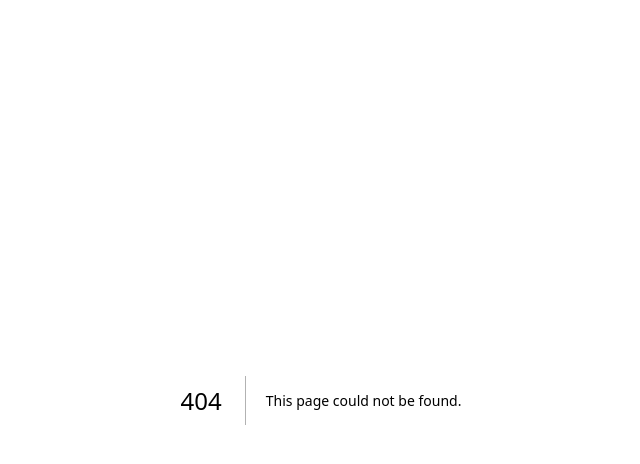
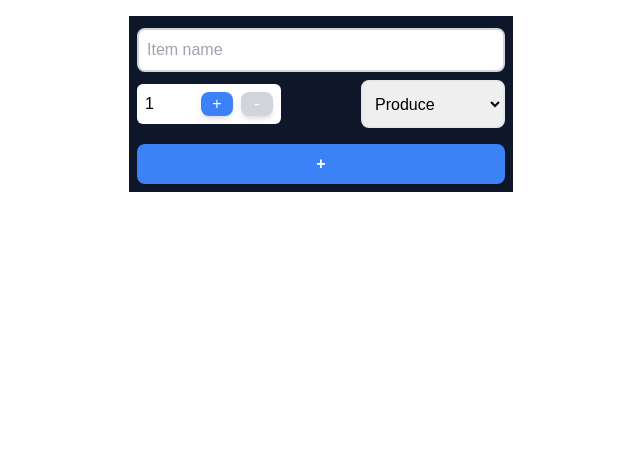
Before and after one commit to SerapisGod/cprg306-assignments, a Next.js app: page /week-5 in a window 1280 px wide. Before the commit this address had no page. Shown: the top 464 px of the page, without its empty margins (319-959 px from the left). Built offline with nearby package versions, Linux system fonts and the light colour scheme.

Commit message:
Week 5 assignment complete

```diff
--- a/app/page.js
+++ b/app/page.js
@@ -8,6 +8,7 @@ export default function Page() {
                 <Link href="/week-2">Week 2 Assignment Link</Link>
                 <Link href="/week-3">Week 3 Assignment Link</Link>
                 <Link href="/week-4">Week 4 Assignment Link</Link>
+                <Link href="/week-5">Week 5 Assignment Link</Link>
             </div>
         </main>
     );
--- a/app/week-4/page.js
+++ b/app/week-4/page.js
@@ -2,13 +2,14 @@
 
 import { useState } from "react";
 import NewItem from "./new-item";
+import { Main } from "next/document";
 
 export default function NewItemPage() {
     return (
-        <div className="flex justify-center w-full">
+        <main className="flex justify-center w-full">
             <div>
                 <NewItem />
             </div>
-        </div>
+        </main>
     );
 }
--- /dev/null
+++ b/app/week-5/new-item.js
@@ -0,0 +1,78 @@
+"use client";
+import { Input } from "postcss";
+import { useState } from "react";
+
+export default function NewItem() {
+
+    const [name , setName] = useState("");
+    const [category, setCategory] = useState("produce");
+
+    const [quantity, setQuantity] = useState(1);
+
+    const handleSubmit = (e) =>
+        {
+        e.preventDefault();
+
+        const item = {
+            name,
+            category,
+            quantity
+        };
+        console.log(item);
+
+        alert('Name: ${name}, Category: ${category}, Quantity: ${quantity}');
+
+        setName("");
+        setCategory("produce");
+        setQuantity(1);
+        };
+
+    const increment = () => quantity < 20 && setQuantity(quantity + 1);
+
+    const decrement = () => quantity > 1 && setQuantity(quantity - 1);
+
+    return (
+
+        <main className="flex justify-center w-full">
+            <form class="p-2 m-4 bg-slate-900 text-black max-w-sm w-full">
+
+                <div class="mb-2">
+                    <input id="nameInput" type="text" value={name} onChange={(e) => setName(e.target.value)} required class="w-full mt-1 border-2 border-gray-300 p-2 rounded-lg" placeholder="Item name" />
+                </div>
+
+                <div className="flex justify-between">
+
+                    <div className="flex justify-between p-2 mt-1 mb-1 rounded-md bg-white text-white w-36">
+                        <h1 className="text-black">{quantity}</h1>
+                        <div class="flex space-x-2">
+                            <button className="w-8 bg-blue-500 text-white text-semibold rounded-lg shadow-md disabled:bg-gray-300 disabled:cursor-not-allowed" onClick={increment} disabled={quantity === 20}>+</button>
+                            <button className="w-8 bg-blue-500 text-white text-semibold rounded-lg shadow-md disabled:bg-gray-300 disabled:cursor-not-allowed" onClick = {decrement} disabled={quantity === 1}>-</button>
+                        </div>
+                    </div>
+
+                    <select id="categoryInput" className="ml-1 border-2 border-grey-300 p-2 rounded-lg w-36" value={category} onChange={(e) => setCategory(e.target.value)}>
+                        <option value=""disabled>Category</option>
+                        <option value="produce">Produce</option>
+                        <option value="dairy">Dairy</option>
+                        <option value="bakery">Bakery</option>
+                        <option value="meat">Meat</option>
+                        <option value="frozen">Frozen</option>
+                        <option value="canned">Canned</option>
+                        <option value="cleaning">Cleaning</option>
+                        <option value="dry">Dry</option>
+                        <option value="beverage">Beverage</option>
+                        <option value="snacks">Snacks</option>
+                        <option value="other">Other</option>
+                    </select>
+
+                </div>
+
+                <div>
+                    <button type="submit" className="w-full mt-4 py-2 px-4 bg-blue-500 text-white font-semibold rounded-lg shadow-md hover:bg-blue-700 focus:outline-none focus:ring-2 focus:ring-blue-400 focus:ring-opacity-75" onClick={handleSubmit}>+</button>
+                </div>
+
+
+            </form>
+        </main>
+    );
+}
--- /dev/null
+++ b/app/week-5/page.js
@@ -0,0 +1,11 @@
+"use client";
+
+import { useState } from "react";
+import NewItem from "./new-item";
+
+
+export default function NewItemPage() {
+    return (
+        <NewItem />
+    );
+}
```
